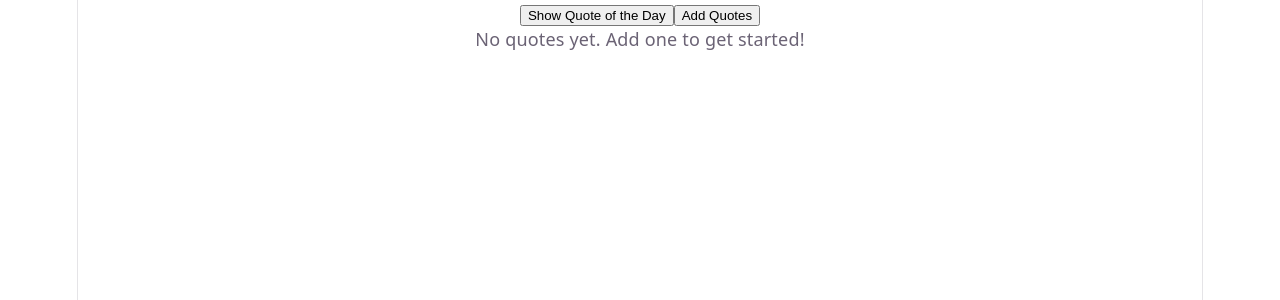
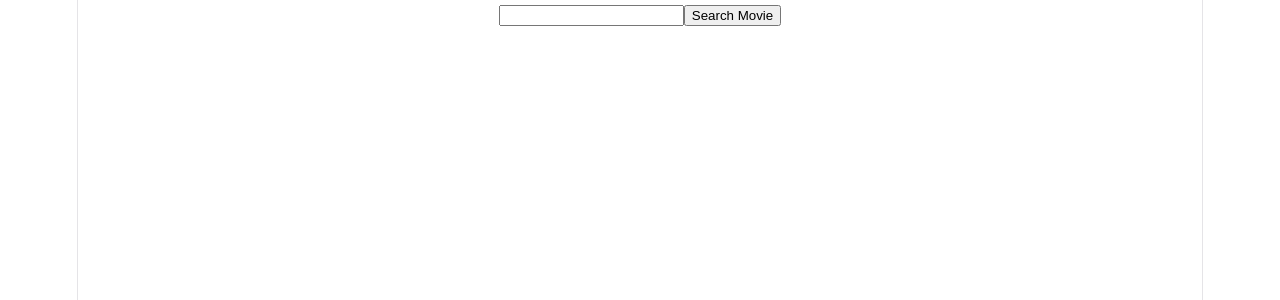
Before and after one commit to kee-chaWVA/react-build-challenge, a React (Vite) app: page / in a window 1280 px wide. Shown: the top 300 px of the page. Built offline with nearby package versions, Linux system fonts and the light colour scheme.

Commit message:
add searchpage with input and handler to set state and change result filter

```diff
--- a/src/App.tsx
+++ b/src/App.tsx
@@ -1,6 +1,8 @@
 import QuotesPage from './pages/QuotesPage'
 import './App.css'
+import SearchPage from './pages/SearchPage'
 
 export default function App() {
-  return <QuotesPage/>
+  // return <QuotesPage/>
+  return <SearchPage/>
 }
--- /dev/null
+++ b/src/data/movies.ts
@@ -0,0 +1,144 @@
+import type { Movie } from '../types/movie'
+
+export const movies: Movie[] = [
+  {
+    id: 1,
+    title: 'The Dark Knight',
+    releaseYear: 2008,
+    actor: 'Christian Bale',
+    director: 'Christopher Nolan',
+  },
+  {
+    id: 2,
+    title: 'Inception',
+    releaseYear: 2010,
+    actor: 'Leonardo DiCaprio',
+    director: 'Christopher Nolan',
+  },
+  {
+    id: 3,
+    title: 'Fight Club',
+    releaseYear: 1999,
+    actor: 'Brad Pitt',
+    director: 'David Fincher',
+  },
+  {
+    id: 4,
+    title: 'Pulp Fiction',
+    releaseYear: 1994,
+    actor: 'John Travolta',
+    director: 'Quentin Tarantino',
+  },
+  {
+    id: 5,
+    title: 'Forrest Gump',
+    releaseYear: 1994,
+    actor: 'Tom Hanks',
+    director: 'Robert Zemeckis',
+  },
+  {
+    id: 6,
+    title: 'The Matrix',
+    releaseYear: 1999,
+    actor: 'Keanu Reeves',
+    director: 'Lana Wachowski',
+  },
+  {
+    id: 7,
+    title: 'The Shawshank Redemption',
+    releaseYear: 1994,
+    actor: 'Tim Robbins',
+    director: 'Frank Darabont',
+  },
+  {
+    id: 8,
+    title: 'The Godfather',
+    releaseYear: 1972,
+    actor: 'Marlon Brando',
+    director: 'Francis Ford Coppola',
+  },
+  {
+    id: 9,
+    title: 'Gladiator',
+    releaseYear: 2000,
+    actor: 'Russell Crowe',
+    director: 'Ridley Scott',
+  },
+  {
+    id: 10,
+    title: 'Interstellar',
+    releaseYear: 2014,
+    actor: 'Matthew McConaughey',
+    director: 'Christopher Nolan',
+  },
+  {
+    id: 11,
+    title: 'Titanic',
+    releaseYear: 1997,
+    actor: 'Kate Winslet',
+    director: 'James Cameron',
+  },
+  {
+    id: 12,
+    title: 'Jurassic Park',
+    releaseYear: 1993,
+    actor: 'Sam Neill',
+    director: 'Steven Spielberg',
+  },
+  {
+    id: 13,
+    title: 'The Lord of the Rings: The Fellowship of the Ring',
+    releaseYear: 2001,
+    actor: 'Elijah Wood',
+    director: 'Peter Jackson',
+  },
+  {
+    id: 14,
+    title: 'The Avengers',
+    releaseYear: 2012,
+    actor: 'Robert Downey Jr.',
+    director: 'Joss Whedon',
+  },
+  {
+    id: 15,
+    title: 'Star Wars: A New Hope',
+    releaseYear: 1977,
+    actor: 'Mark Hamill',
+    director: 'George Lucas',
+  },
+  {
+    id: 16,
+    title: 'Saving Private Ryan',
+    releaseYear: 1998,
+    actor: 'Tom Hanks',
+    director: 'Steven Spielberg',
+  },
+  {
+    id: 17,
+    title: 'The Wolf of Wall Street',
+    releaseYear: 2013,
+    actor: 'Leonardo DiCaprio',
+    director: 'Martin Scorsese',
+  },
+  {
+    id: 18,
+    title: 'Parasite',
+    releaseYear: 2019,
+    actor: 'Song Kang-ho',
+    director: 'Bong Joon-ho',
+  },
+  {
+    id: 19,
+    title: 'Mad Max: Fury Road',
+    releaseYear: 2015,
+    actor: 'Tom Hardy',
+    director: 'George Miller',
+  },
+  {
+    id: 20,
+    title: 'Whiplash',
+    releaseYear: 2014,
+    actor: 'Miles Teller',
+    director: 'Damien Chazelle',
+  },
+]
--- /dev/null
+++ b/src/pages/SearchPage.tsx
@@ -0,0 +1,74 @@
+import { useState } from 'react';
+import type { Movie } from '../types/movie'
+import { movies as initialMovies } from '../data/movies';
+import Button from '../components/Button';
+import List from '../components/List';
+import Card from '../components/Card';
+
+export default function SearchPage() {
+  const [ movies, setMovies] = useState<Movie[]>(initialMovies)
+  const [ searchWord, setSearchWord ] = useState<string>('');
+  const [ committedSearch, setCommittedSearch ] = useState<string>('')
+
+  const searchHandler = () => {
+    if(!searchWord.trim()) return;
+    setCommittedSearch(searchWord)
+  }
+
+  const results = movies.filter((movie) => {
+    return movie.title.toLowerCase().includes(committedSearch.toLowerCase().trim())
+  })
+
+  return(
+    <div>
+      <input
+        type='text'
+        value={searchWord}
+        onChange={(e) => setSearchWord(e.target.value)}
+      />
+      <Button onClick={searchHandler}>Search Movie</Button>
+      { committedSearch && (
+        results.length > 0 ? (
+          <List<Movie>
+            items={results}
+            renderItem={(movie) => {
+              return(
+                <li key={movie.id}>
+                  <Card>
+                    <span>
+                      <strong>
+                        Title:
+                      </strong>
+                      {movie.title}
+                    </span>
+                    <span>
+                      <strong>
+                        Released:
+                      </strong>
+                      {movie.releaseYear}
+                    </span>
+                    <span>
+                      <strong>
+                        Actor:
+                      </strong>
+                      {movie.actor}
+                    </span>
+                    <span>
+                      <strong>
+                        Director:
+                      </strong>
+                      {movie.director}
+                    </span>
+                  </Card>
+                </li>
+              )
+            }}
+          />
+          ) : (
+        <p>No Movies Found</p>
+          )
+        )
+      }
+    </div>
+  )
+}
--- /dev/null
+++ b/src/types/movie.ts
@@ -0,0 +1,7 @@
+export type Movie = {
+  id: number,
+  title: string,
+  releaseYear: number,
+  actor: string,
+  director: string
+}
```
